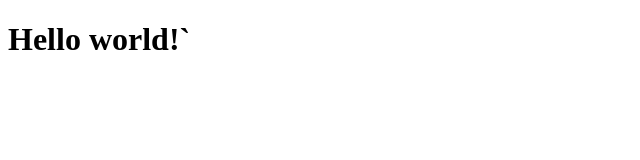
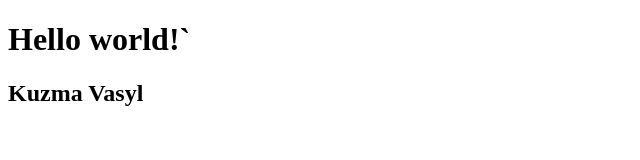
Before and after one commit to kuzmavasil74/My-first-application-from-Udemy, a plain HTML site: page index.html in a window 1280 px wide. Shown: the whole page, without its empty margins (0-640 px from the left). Drawn offline with Linux system fonts and the light colour scheme.

Commit message:
index.html_mod

```diff
--- a/index.html
+++ b/index.html
@@ -6,6 +6,7 @@
     <link rel="stylesheet" href="./main.css" />
     <title>Document</title>
     <h1>Hello world!`</h1>
+    <h2>Kuzma Vasyl</h2>
   </head>
   <body>
     <script src="./index.js"></script>
```
